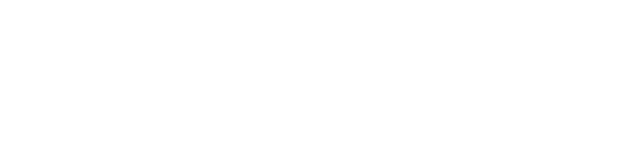
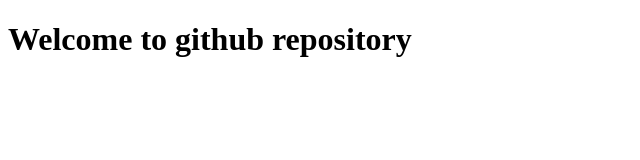
Before and after one commit to naymur-rhmn/second-repo, a plain HTML site: page index.html in a window 1280 px wide. Shown: the whole page, without its empty margins (0-640 px from the left). Drawn offline with Linux system fonts and the light colour scheme.

Commit message:
added heading

```diff
--- a/index.html
+++ b/index.html
@@ -7,6 +7,6 @@
     <title>Second github repository</title>
 </head>
 <body>
-
+    <h1>Welcome to github repository</h1>
 </body>
 </html>
```
